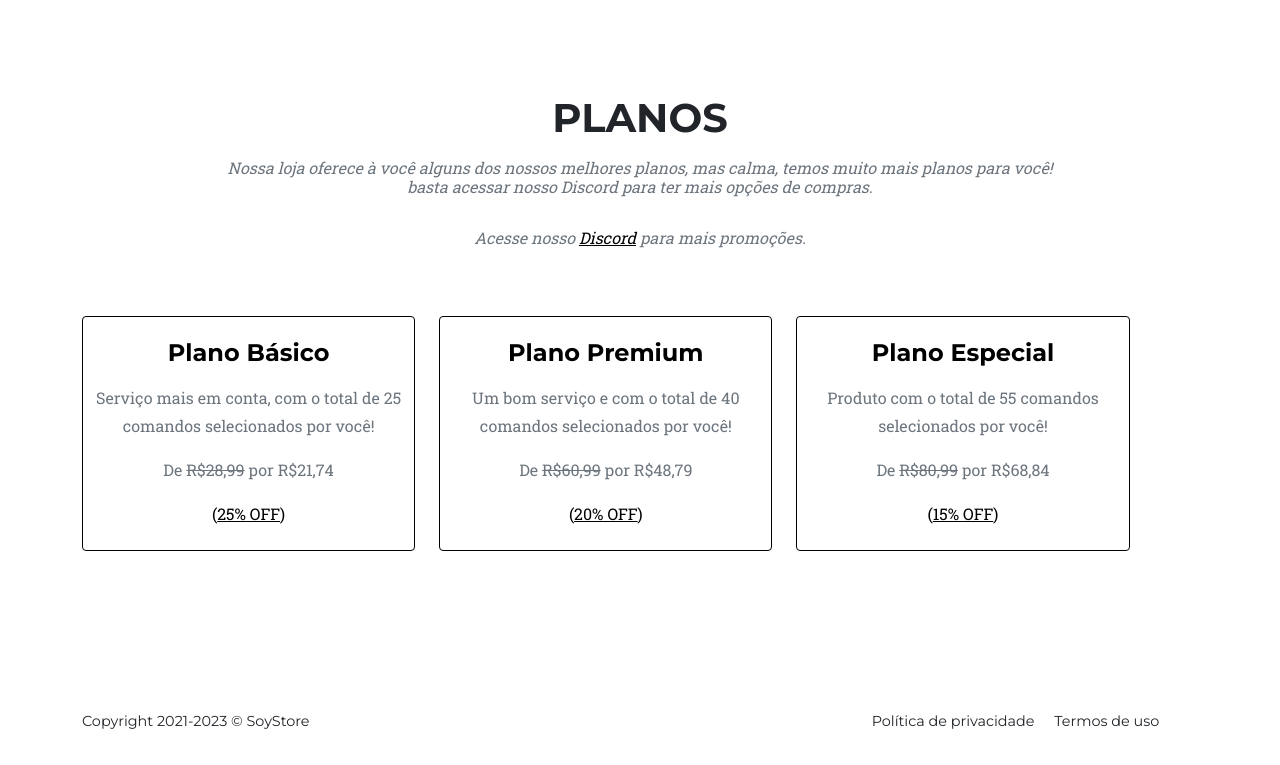
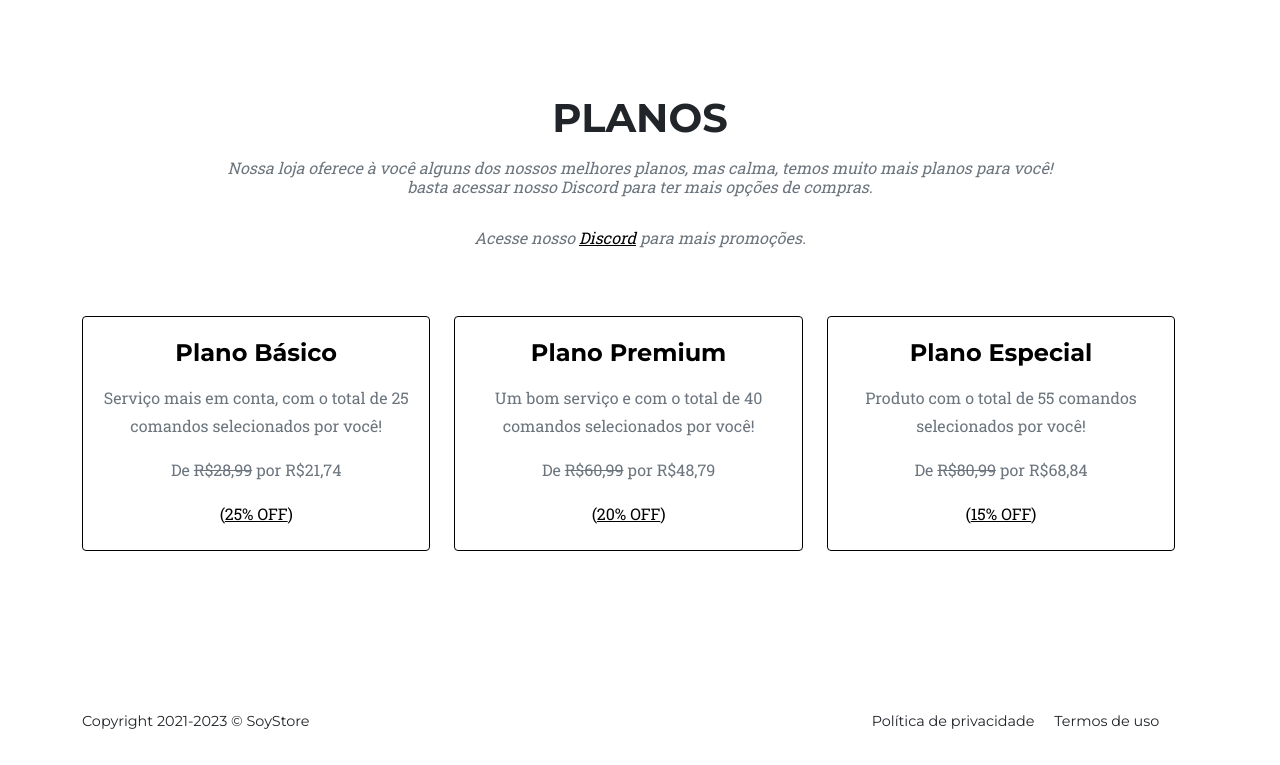
Before and after one commit to Charllie7/charllie7.github.io, a plain HTML site: page index.html in a window 1280 px wide. Shown: the part 783-1548 px from the top of the page. Drawn offline with nearby package versions, Linux system fonts and the light colour scheme.

Commit message:
Update index.html

```diff
--- a/index.html
+++ b/index.html
@@ -56,21 +56,21 @@
                     <h3 class="section-subheading text-muted">Nossa loja oferece à você alguns dos nossos melhores planos, mas calma, temos muito mais planos para você!<br>basta acessar nosso Discord para ter mais opções de compras.<p><br>Acesse nosso <a href="https://discord.gg/gbAWbEwuTb" target="_blank" rel="noopener">Discord</a> para mais promoções.</h3>
                 </div>
                 <div class="row text-center">
-                    <div class="col-md-4">
+                    <div class="col-md-5">
                         <a class="btn btn-compra1" href="https://mpago.la/2uGW1Zc" target="_blank"rel="noopener">
                         <h4 class="my-3">Plano Básico</h4>
                         <p class="text-muted">Serviço mais em conta, com o total de 25 comandos selecionados por você!</p>
                         <p class="text-muted"><span>De <class style="text-decoration: line-through">R$28,99</class> por </span>R$21,74 </p><p><span>(<class style="text-decoration: underline;">25% OFF</style></span>)</p>
                         </a>
                         </div>
-                    <div class="col-md-4">
+                    <div class="col-md-5">
                         <a class="btn btn-compra2" href="https://mpago.la/11LKQTq" target="_blank"rel="noopener">
                         <h4 class="my-3">Plano Premium</h4>
                         <p class="text-muted">Um bom serviço e com o total de 40 comandos selecionados por você!</p>
                         <p class="text-muted">De <span><class style="text-decoration: line-through">R$60,99</class> por </span>R$48,79 </p> <p><span>(<class style="text-decoration: underline;">20% OFF</style></span>)</p></p>
                         </a>
                         </div>
-                    <div class="col-md-4">
+                    <div class="col-md-5">
                         <a class="btn btn-compra3" href="https://mpago.la/1WQdCmN" target="_blank"rel="noopener">
                         <h4 class="my-3">Plano Especial</h4>
                         <p class="text-muted">Produto com o total de 55 comandos selecionados por você!</p>
```
